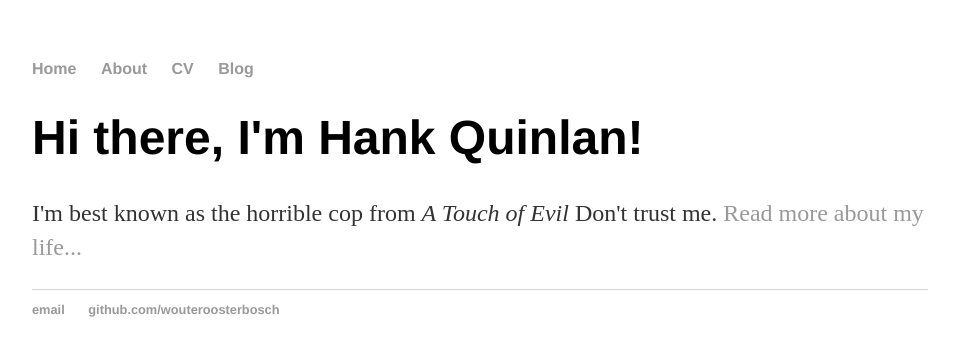
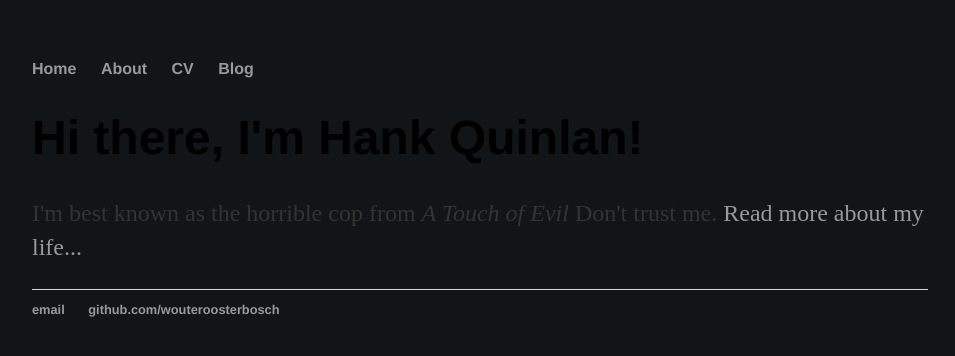
Before and after one commit to wouteroosterbosch/wouteroosterbosch.github.io, a Jekyll site: the page built from index.html, in a window 1280 px wide. Shown: the top 356 px of the page, without its empty margins (160-1115 px from the left). Built offline with Jekyll 4.4.1, drawn with Linux system fonts in a browser that asks for light colours.

Commit message:
Update main.css
Updated typo

```diff
--- a/css/main.css
+++ b/css/main.css
@@ -1,7 +1,7 @@
 body {
     margin: 60px auto;
     width: 70%;
-    background-color: ##111517;
+    background-color: #111517;
 }
 nav ul, footer ul {
     font-family:'Helvetica', 'Arial', 'Sans-Serif';
```
